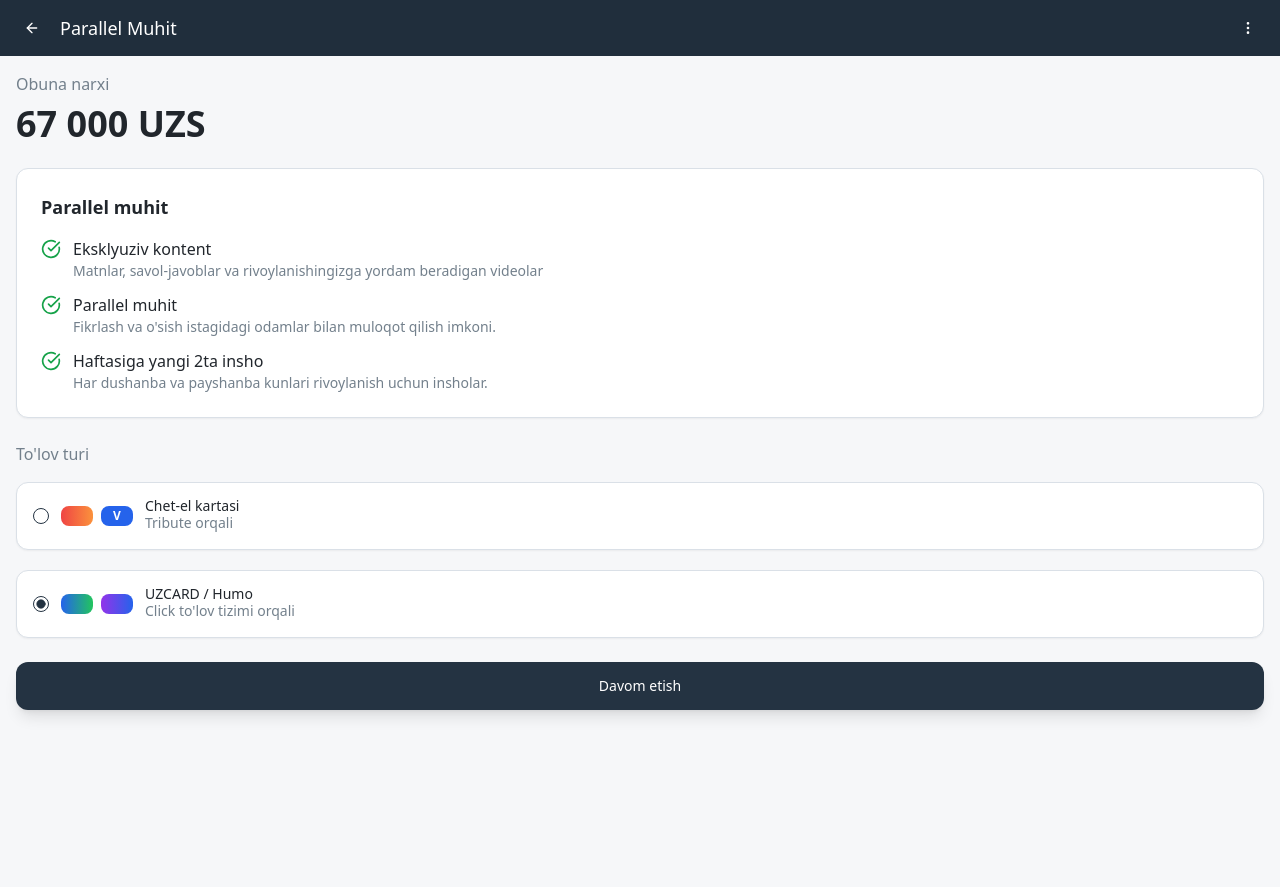
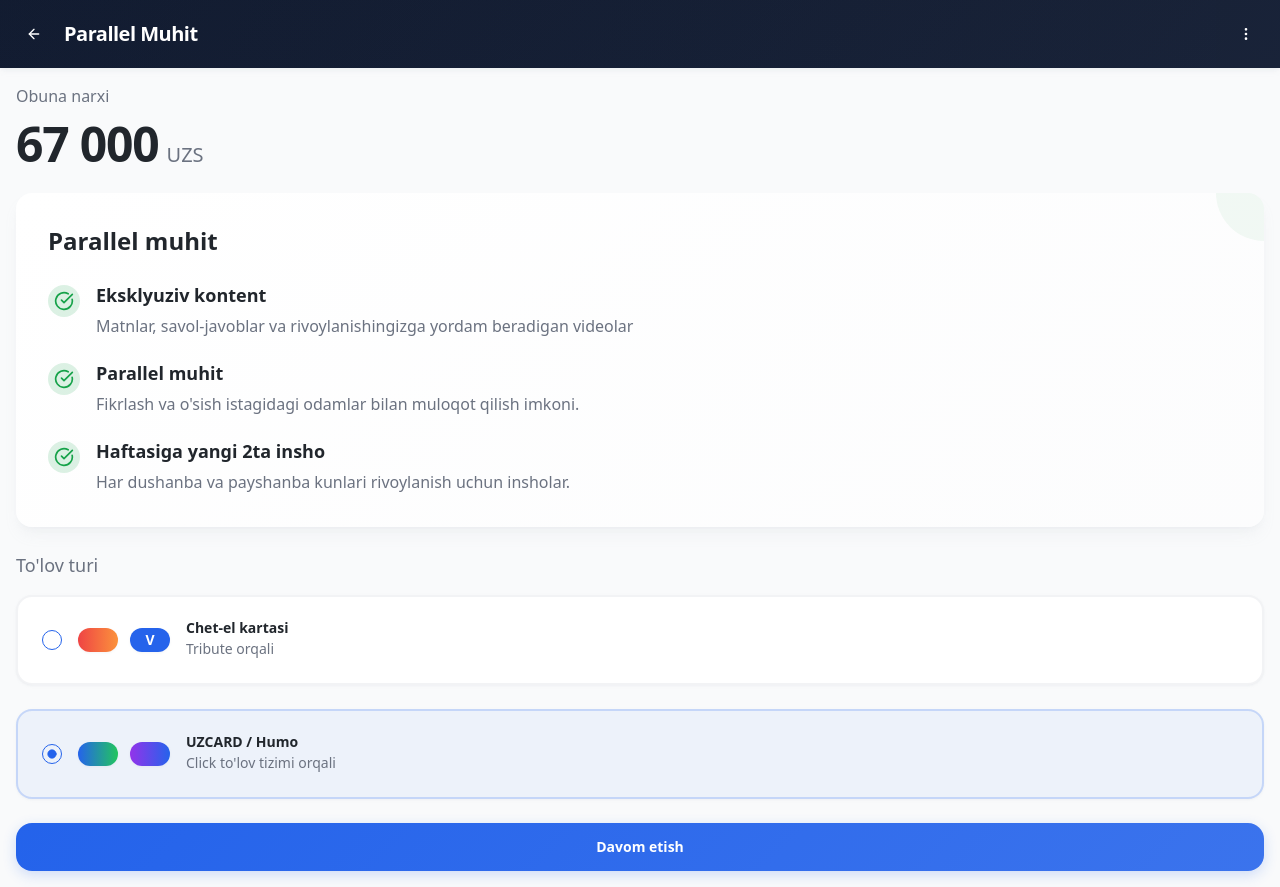
Before and after one commit to dxazratqulov/responsive-app-builder, a React (Vite) app: page / in a window 1280 px wide. Both pictures are taken after a click on the button "Ha". Before the commit the page ends 800 px from the top, so only its background shows below. Built offline with nearby package versions, Linux system fonts and the light colour scheme.

Commit message:
Refine UI for better UX
Improve the overall look and feel of the UI to be more modern, pleasant, and user-friendly without changing any core functionality.

```diff
--- a/src/components/Header.tsx
+++ b/src/components/Header.tsx
@@ -10,26 +10,29 @@ interface HeaderProps {
 
 export const Header = ({ title, showBack = false, onBack, showMenu = true }: HeaderProps) => {
   return (
-    <header className="bg-header text-header-foreground px-4 py-3 flex items-center justify-between">
-      <div className="flex items-center gap-3">
+    <header className="bg-gradient-header text-header-foreground px-4 py-4 flex items-center justify-between shadow-md relative overflow-hidden">
+      {/* Background gradient overlay */}
+      <div className="absolute inset-0 bg-gradient-to-r from-primary/5 to-transparent pointer-events-none" />
+
+      <div className="flex items-center gap-3 relative z-10">
         {showBack && (
           <Button
             variant="ghost"
             size="icon"
             onClick={onBack}
-            className="text-header-foreground hover:bg-white/10 h-8 w-8"
+            className="text-header-foreground hover:bg-white/15 h-9 w-9 rounded-full transition-all duration-200 hover:scale-105"
           >
             <ArrowLeft className="h-5 w-5" />
           </Button>
         )}
-        <h1 className="text-lg font-medium">{title}</h1>
+        <h1 className="text-xl font-semibold tracking-tight">{title}</h1>
       </div>
 
       {showMenu && (
         <Button
           variant="ghost"
           size="icon"
-          className="text-header-foreground hover:bg-white/10 h-8 w-8"
+          className="text-header-foreground hover:bg-white/15 h-9 w-9 rounded-full transition-all duration-200 hover:scale-105 relative z-10"
         >
           <MoreVertical className="h-5 w-5" />
         </Button>
--- a/src/components/PrimaryButton.tsx
+++ b/src/components/PrimaryButton.tsx
@@ -25,11 +25,13 @@ export const PrimaryButton = ({
       onClick={onClick}
       disabled={disabled}
       className={cn(
-        "w-full bg-primary hover:bg-primary-hover text-primary-foreground font-medium py-6 rounded-xl shadow-lg transition-all duration-200 hover:shadow-xl disabled:opacity-50",
+        "w-full bg-gradient-primary hover:shadow-button-hover text-primary-foreground font-semibold py-6 rounded-2xl shadow-button transition-all duration-300 hover:scale-[1.02] active:scale-[0.98] disabled:opacity-50 disabled:hover:scale-100 relative overflow-hidden group",
         className
       )}
     >
-      {children}
+      {/* Shine effect */}
+      <div className="absolute inset-0 bg-gradient-to-r from-transparent via-white/20 to-transparent transform -skew-x-12 -translate-x-full group-hover:translate-x-full transition-transform duration-700 ease-out" />
+      <span className="relative z-10">{children}</span>
     </Button>
   );
 };
--- a/src/index.css
+++ b/src/index.css
@@ -8,69 +8,87 @@ All colors MUST be HSL.
 
 @layer base {
   :root {
-    /* App Background Colors */
-    --background: 215 24% 97%;
+    /* App Background Colors - Modern gradients */
+    --background: 220 15% 98%;
+    --background-secondary: 220 10% 96%;
     --foreground: 210 15% 15%;
 
-    /* Card Colors */
+    /* Card Colors - Enhanced with subtle gradients */
     --card: 0 0% 100%;
     --card-foreground: 210 15% 15%;
+    --card-accent: 220 20% 99%;
 
     /* Popover Colors */
     --popover: 0 0% 100%;
     --popover-foreground: 210 15% 15%;
 
-    /* Primary Navy Theme */
-    --primary: 210 30% 20%;
+    /* Primary - Modern blue gradient */
+    --primary: 221 83% 53%;
     --primary-foreground: 0 0% 100%;
-    --primary-hover: 210 30% 25%;
+    --primary-hover: 221 83% 58%;
+    --primary-light: 221 60% 90%;
+    --primary-dark: 221 83% 43%;
 
-    /* Secondary Light Theme */
-    --secondary: 210 20% 95%;
+    /* Secondary - Sophisticated grays */
+    --secondary: 220 15% 96%;
     --secondary-foreground: 210 15% 15%;
+    --secondary-hover: 220 15% 94%;
 
-    /* Muted Colors */
-    --muted: 210 20% 96%;
-    --muted-foreground: 210 10% 50%;
+    /* Muted Colors - Better contrast */
+    --muted: 220 13% 95%;
+    --muted-foreground: 220 9% 46%;
 
-    /* Accent Colors */
-    --accent: 210 20% 95%;
+    /* Accent Colors - Subtle highlights */
+    --accent: 220 13% 95%;
     --accent-foreground: 210 15% 15%;
+    --accent-hover: 220 13% 92%;
 
     /* Destructive Colors */
     --destructive: 0 84% 60%;
     --destructive-foreground: 0 0% 100%;
 
-    /* Border and Input */
-    --border: 210 20% 88%;
-    --input: 210 20% 88%;
-    --ring: 210 30% 20%;
+    /* Border and Input - More refined */
+    --border: 220 13% 91%;
+    --input: 220 13% 91%;
+    --input-focus: 221 83% 53%;
+    --ring: 221 83% 53%;
 
-    /* Success Colors */
+    /* Success Colors - Fresh green */
     --success: 142 76% 36%;
     --success-foreground: 0 0% 100%;
+    --success-light: 142 40% 85%;
 
-    /* Warning Colors */
-    --warning: 38 92% 50%;
+    /* Warning Colors - Warm orange */
+    --warning: 32 95% 44%;
     --warning-foreground: 0 0% 100%;
+    --warning-light: 32 60% 90%;
 
-    /* Header specific */
-    --header-bg: 210 30% 18%;
+    /* Header - Modern gradient */
+    --header-bg: 221 39% 11%;
     --header-foreground: 0 0% 100%;
 
-    /* Radius */
-    --radius: 12px;
+    /* Radius - More modern */
+    --radius: 16px;
 
-    /* Gradients */
-    --gradient-primary: linear-gradient(135deg, hsl(210 30% 20%), hsl(210 30% 25%));
-    --gradient-card: linear-gradient(145deg, hsl(0 0% 100%), hsl(210 20% 98%));
+    /* Enhanced Gradients */
+    --gradient-primary: linear-gradient(135deg, hsl(221 83% 53%) 0%, hsl(221 83% 58%) 100%);
+    --gradient-secondary: linear-gradient(135deg, hsl(220 15% 96%) 0%, hsl(220 13% 95%) 100%);
+    --gradient-card: linear-gradient(145deg, hsl(0 0% 100%) 0%, hsl(220 20% 99%) 100%);
+    --gradient-header: linear-gradient(135deg, hsl(221 39% 11%) 0%, hsl(221 39% 16%) 100%);
+    --gradient-warning: linear-gradient(135deg, hsl(38 92% 50%) 0%, hsl(32 95% 44%) 100%);
 
-    /* Shadows */
-    --shadow-card: 0 2px 10px -2px hsl(210 10% 50% / 0.1);
-    --shadow-button: 0 2px 8px -2px hsl(210 30% 20% / 0.2);
+    /* Enhanced Shadows */
+    --shadow-xs: 0 1px 2px 0 hsl(220 13% 69% / 0.05);
+    --shadow-sm: 0 1px 3px 0 hsl(220 13% 69% / 0.1), 0 1px 2px -1px hsl(220 13% 69% / 0.1);
+    --shadow-md: 0 4px 6px -1px hsl(220 13% 69% / 0.1), 0 2px 4px -2px hsl(220 13% 69% / 0.1);
+    --shadow-lg: 0 10px 15px -3px hsl(220 13% 69% / 0.1), 0 4px 6px -4px hsl(220 13% 69% / 0.1);
+    --shadow-card: 0 4px 6px -1px hsl(220 13% 69% / 0.05), 0 2px 4px -2px hsl(220 13% 69% / 0.05);
+    --shadow-button: 0 4px 14px 0 hsl(221 83% 53% / 0.2);
+    --shadow-button-hover: 0 6px 20px 0 hsl(221 83% 53% / 0.25);
 
-    /* Animations */
+    /* Smooth Animations */
     --transition-smooth: all 0.2s cubic-bezier(0.4, 0, 0.2, 1);
+    --transition-bounce: all 0.3s cubic-bezier(0.68, -0.55, 0.265, 1.55);
 
     --sidebar-background: 0 0% 98%;
 
--- a/src/pages/Index.tsx
+++ b/src/pages/Index.tsx
@@ -50,20 +50,27 @@ const Index = () => {
         />
 
         {/* Subscription Renewal Prompt */}
-        <Card className="p-6 bg-card border-2 border-warning/20">
-          <div className="text-center space-y-4">
-            <h3 className="text-lg font-semibold text-foreground">Obunani yangilaysizmi?</h3>
+        <Card className="p-8 bg-gradient-warning border-0 shadow-lg relative overflow-hidden animate-scale-in">
+          {/* Decorative elements */}
+          <div className="absolute -top-4 -right-4 w-20 h-20 bg-white/10 rounded-full" />
+          <div className="absolute -bottom-2 -left-2 w-16 h-16 bg-white/5 rounded-full" />
 
-            <div className="flex gap-3">
+          <div className="text-center space-y-6 relative z-10">
+            <div className="space-y-2">
+              <h3 className="text-xl font-bold text-warning-foreground">Obunani yangilaysizmi?</h3>
+              <p className="text-warning-foreground/90 text-sm">Sizning obunangiz tugash arafasida</p>
+            </div>
+
+            <div className="flex gap-4">
               <PrimaryButton
-                className="flex-1 bg-primary hover:bg-primary-hover"
+                className="flex-1 bg-card hover:bg-card-accent text-foreground shadow-md hover:shadow-lg border border-white/20"
                 onClick={() => handleNavigation("subscription")}
               >
                 Ha
               </PrimaryButton>
               <Button
                 variant="outline"
-                className="flex-1 py-6 border-2 hover:bg-muted"
+                className="flex-1 py-6 border-2 border-white/30 text-warning-foreground hover:bg-white/10 hover:border-white/40 rounded-2xl font-semibold transition-all duration-200 hover:scale-[1.02]"
                 onClick={() => {}}
               >
                 Yo'q
@@ -108,72 +115,88 @@ const Index = () => {
       <Header title="Parallel Muhit" showBack={true} onBack={handleBack} />
 
       <div className="p-4 space-y-6">
-        <div className="space-y-2">
-          <p className="text-muted-foreground">Obuna narxi</p>
-          <p className="text-4xl font-bold text-foreground">67 000 UZS</p>
+        <div className="space-y-4">
+          <div className="space-y-3">
+            <p className="text-muted-foreground font-medium">Obuna narxi</p>
+            <div className="flex items-baseline gap-2">
+              <span className="text-5xl font-bold text-foreground tracking-tight">67 000</span>
+              <span className="text-xl text-muted-foreground font-medium">UZS</span>
             </div>
-
-        <Card className="p-6 space-y-4">
-          <h3 className="text-lg font-semibold text-foreground">Parallel muhit</h3>
-
-          <div className="space-y-3">
-            <div className="flex items-start gap-3">
-              <CheckCircle className="h-5 w-5 text-success mt-0.5 flex-shrink-0" />
-              <div>
-                <p className="font-medium text-foreground">Eksklyuziv kontent</p>
-                <p className="text-sm text-muted-foreground">Matnlar, savol-javoblar va rivoylanishingizga yordam beradigan videolar</p>
           </div>
         </div>
 
-            <div className="flex items-start gap-3">
-              <CheckCircle className="h-5 w-5 text-success mt-0.5 flex-shrink-0" />
-              <div>
-                <p className="font-medium text-foreground">Parallel muhit</p>
-                <p className="text-sm text-muted-foreground">Fikrlash va o'sish istagidagi odamlar bilan muloqot qilish imkoni.</p>
+        <Card className="p-8 bg-gradient-card shadow-lg border-0 relative overflow-hidden">
+          {/* Decorative background */}
+          <div className="absolute top-0 right-0 w-24 h-24 bg-success/5 rounded-full -translate-y-12 translate-x-12" />
+
+          <div className="space-y-6 relative z-10">
+            <h3 className="text-2xl font-bold text-foreground">Parallel muhit</h3>
+
+            <div className="space-y-5">
+              <div className="flex items-start gap-4">
+                <div className="w-8 h-8 rounded-full bg-success/15 flex items-center justify-center flex-shrink-0 mt-1">
+                  <CheckCircle className="h-5 w-5 text-success" />
+                </div>
+                <div className="space-y-1">
+                  <p className="font-semibold text-foreground text-lg">Eksklyuziv kontent</p>
+                  <p className="text-muted-foreground leading-relaxed">Matnlar, savol-javoblar va rivoylanishingizga yordam beradigan videolar</p>
                 </div>
               </div>
 
-            <div className="flex items-start gap-3">
-              <CheckCircle className="h-5 w-5 text-success mt-0.5 flex-shrink-0" />
-              <div>
-                <p className="font-medium text-foreground">Haftasiga yangi 2ta insho</p>
-                <p className="text-sm text-muted-foreground">Har dushanba va payshanba kunlari rivoylanish uchun insholar.</p>
+              <div className="flex items-start gap-4">
+                <div className="w-8 h-8 rounded-full bg-success/15 flex items-center justify-center flex-shrink-0 mt-1">
+                  <CheckCircle className="h-5 w-5 text-success" />
+                </div>
+                <div className="space-y-1">
+                  <p className="font-semibold text-foreground text-lg">Parallel muhit</p>
+                  <p className="text-muted-foreground leading-relaxed">Fikrlash va o'sish istagidagi odamlar bilan muloqot qilish imkoni.</p>
+                </div>
+              </div>
+
+              <div className="flex items-start gap-4">
+                <div className="w-8 h-8 rounded-full bg-success/15 flex items-center justify-center flex-shrink-0 mt-1">
+                  <CheckCircle className="h-5 w-5 text-success" />
+                </div>
+                <div className="space-y-1">
+                  <p className="font-semibold text-foreground text-lg">Haftasiga yangi 2ta insho</p>
+                  <p className="text-muted-foreground leading-relaxed">Har dushanba va payshanba kunlari rivoylanish uchun insholar.</p>
+                </div>
               </div>
             </div>
           </div>
         </Card>
 
-        <div>
-          <p className="text-muted-foreground mb-4">To'lov turi</p>
-          <RadioGroup defaultValue="uzcard" className="space-y-3">
-            <Card className="p-4">
-              <div className="flex items-center space-x-3">
-                <RadioGroupItem value="foreign" id="foreign" />
-                <Label htmlFor="foreign" className="flex items-center gap-3 cursor-pointer flex-1">
-                  <div className="flex items-center gap-2">
-                    <div className="w-8 h-5 bg-gradient-to-r from-red-500 to-orange-400 rounded-sm"></div>
-                    <div className="w-8 h-5 bg-blue-600 rounded-sm flex items-center justify-center">
-                      <span className="text-white text-xs font-bold">V</span>
+        <div className="space-y-4">
+          <p className="text-muted-foreground font-medium text-lg">To'lov turi</p>
+          <RadioGroup defaultValue="uzcard" className="space-y-4">
+            <Card className="p-6 border-2 border-border/50 hover:border-primary/30 hover:shadow-md transition-all duration-200 hover:scale-[1.01] group">
+              <div className="flex items-center space-x-4">
+                <RadioGroupItem value="foreign" id="foreign" className="w-5 h-5" />
+                <Label htmlFor="foreign" className="flex items-center gap-4 cursor-pointer flex-1">
+                  <div className="flex items-center gap-3">
+                    <div className="w-10 h-6 bg-gradient-to-r from-red-500 to-orange-400 rounded-md shadow-sm"></div>
+                    <div className="w-10 h-6 bg-blue-600 rounded-md flex items-center justify-center shadow-sm">
+                      <span className="text-white text-sm font-bold">V</span>
                     </div>
                   </div>
-                  <div>
-                    <p className="font-medium">Chet-el kartasi</p>
+                  <div className="space-y-1">
+                    <p className="font-semibold text-foreground">Chet-el kartasi</p>
                     <p className="text-sm text-muted-foreground">Tribute orqali</p>
                   </div>
                 </Label>
               </div>
             </Card>
 
-            <Card className="p-4">
-              <div className="flex items-center space-x-3">
-                <RadioGroupItem value="uzcard" id="uzcard" />
-                <Label htmlFor="uzcard" className="flex items-center gap-3 cursor-pointer flex-1">
-                  <div className="flex items-center gap-2">
-                    <div className="w-8 h-5 bg-gradient-to-r from-blue-600 to-green-500 rounded-sm"></div>
-                    <div className="w-8 h-5 bg-gradient-to-r from-purple-600 to-blue-600 rounded-sm"></div>
+            <Card className="p-6 border-2 border-primary/20 bg-primary/5 hover:border-primary/40 hover:shadow-md transition-all duration-200 hover:scale-[1.01] group">
+              <div className="flex items-center space-x-4">
+                <RadioGroupItem value="uzcard" id="uzcard" className="w-5 h-5" />
+                <Label htmlFor="uzcard" className="flex items-center gap-4 cursor-pointer flex-1">
+                  <div className="flex items-center gap-3">
+                    <div className="w-10 h-6 bg-gradient-to-r from-blue-600 to-green-500 rounded-md shadow-sm"></div>
+                    <div className="w-10 h-6 bg-gradient-to-r from-purple-600 to-blue-600 rounded-md shadow-sm"></div>
                   </div>
-                  <div>
-                    <p className="font-medium">UZCARD / Humo</p>
+                  <div className="space-y-1">
+                    <p className="font-semibold text-foreground">UZCARD / Humo</p>
                     <p className="text-sm text-muted-foreground">Click to'lov tizimi orqali</p>
                   </div>
                 </Label>
@@ -194,40 +217,46 @@ const Index = () => {
       <Header title="Parallel Muhit" showBack={true} onBack={handleBack} />
 
       <div className="p-4 space-y-6">
-        <h2 className="text-xl font-semibold text-foreground">Bank kartasi ma'lumotlarini kiriting</h2>
+        <div className="space-y-6">
+          <h2 className="text-2xl font-bold text-foreground">Bank kartasi ma'lumotlarini kiriting</h2>
 
-        <div className="space-y-4">
-          <div>
+          <div className="space-y-5">
+            <div className="space-y-3">
+              <label className="text-sm font-medium text-muted-foreground">Karta raqami</label>
               <Input
                 placeholder="0000 0000 0000 0000"
-              className="text-lg py-6 rounded-xl border-2"
+                className="text-lg py-7 rounded-2xl border-2 focus:border-primary/50 transition-all duration-200 bg-card-accent"
               />
             </div>
 
-          <div>
+            <div className="space-y-3">
+              <label className="text-sm font-medium text-muted-foreground">Amal qilish muddati</label>
               <Input
                 placeholder="MM/YY"
-              className="text-lg py-6 rounded-xl border-2"
+                className="text-lg py-7 rounded-2xl border-2 focus:border-primary/50 transition-all duration-200 bg-card-accent"
               />
             </div>
           </div>
+        </div>
 
-        <div className="text-center text-sm text-muted-foreground space-y-2">
+        <Card className="p-6 bg-gradient-secondary border-0 shadow-card">
+          <div className="text-center text-sm text-muted-foreground space-y-2 leading-relaxed">
             <p>Xavfsizlik maqsadida sizning bank kartangiz</p>
             <p>ma'lumotlari Click xizmatining serverlarida</p>
             <p>saqlanadi. Sizning shaxsingizga oid hech qanday</p>
-          <p>ma'lumot saqlamaydi. <span className="text-primary underline">Click ofertasi</span></p>
+            <p>ma'lumot saqlamaydi. <span className="text-primary underline font-medium">Click ofertasi</span></p>
           </div>
 
-        <div className="flex items-center justify-center gap-2 mt-8">
-          <span className="text-sm text-muted-foreground">Powered by</span>
-          <div className="flex items-center gap-1">
-            <div className="w-6 h-6 bg-primary rounded-full flex items-center justify-center">
-              <div className="w-3 h-3 bg-white rounded-full"></div>
+          <div className="flex items-center justify-center gap-3 mt-6">
+            <span className="text-sm text-muted-foreground font-medium">Powered by</span>
+            <div className="flex items-center gap-2">
+              <div className="w-7 h-7 bg-primary rounded-full flex items-center justify-center shadow-sm">
+                <div className="w-3.5 h-3.5 bg-white rounded-full"></div>
               </div>
-            <span className="font-bold text-primary">click</span>
+              <span className="font-bold text-primary text-lg">click</span>
             </div>
           </div>
+        </Card>
 
         <PrimaryButton>
           Kodini olish
--- a/tailwind.config.ts
+++ b/tailwind.config.ts
@@ -22,16 +22,22 @@ export default {
 				border: 'hsl(var(--border))',
 				input: 'hsl(var(--input))',
 				ring: 'hsl(var(--ring))',
-				background: 'hsl(var(--background))',
+				background: {
+					DEFAULT: 'hsl(var(--background))',
+					secondary: 'hsl(var(--background-secondary))'
+				},
 				foreground: 'hsl(var(--foreground))',
 				primary: {
 					DEFAULT: 'hsl(var(--primary))',
 					foreground: 'hsl(var(--primary-foreground))',
-					hover: 'hsl(var(--primary-hover))'
+					hover: 'hsl(var(--primary-hover))',
+					light: 'hsl(var(--primary-light))',
+					dark: 'hsl(var(--primary-dark))'
 				},
 				secondary: {
 					DEFAULT: 'hsl(var(--secondary))',
-					foreground: 'hsl(var(--secondary-foreground))'
+					foreground: 'hsl(var(--secondary-foreground))',
+					hover: 'hsl(var(--secondary-hover))'
 				},
 				destructive: {
 					DEFAULT: 'hsl(var(--destructive))',
@@ -43,7 +49,8 @@ export default {
 				},
 				accent: {
 					DEFAULT: 'hsl(var(--accent))',
-					foreground: 'hsl(var(--accent-foreground))'
+					foreground: 'hsl(var(--accent-foreground))',
+					hover: 'hsl(var(--accent-hover))'
 				},
 				popover: {
 					DEFAULT: 'hsl(var(--popover))',
@@ -51,15 +58,18 @@ export default {
 				},
 				card: {
 					DEFAULT: 'hsl(var(--card))',
-					foreground: 'hsl(var(--card-foreground))'
+					foreground: 'hsl(var(--card-foreground))',
+					accent: 'hsl(var(--card-accent))'
 				},
 				success: {
 					DEFAULT: 'hsl(var(--success))',
-					foreground: 'hsl(var(--success-foreground))'
+					foreground: 'hsl(var(--success-foreground))',
+					light: 'hsl(var(--success-light))'
 				},
 				warning: {
 					DEFAULT: 'hsl(var(--warning))',
-					foreground: 'hsl(var(--warning-foreground))'
+					foreground: 'hsl(var(--warning-foreground))',
+					light: 'hsl(var(--warning-light))'
 				},
 				header: {
 					DEFAULT: 'hsl(var(--header-bg))',
@@ -81,6 +91,22 @@ export default {
 				md: 'calc(var(--radius) - 2px)',
 				sm: 'calc(var(--radius) - 4px)'
 			},
+			boxShadow: {
+				xs: 'var(--shadow-xs)',
+				sm: 'var(--shadow-sm)',
+				md: 'var(--shadow-md)',
+				lg: 'var(--shadow-lg)',
+				card: 'var(--shadow-card)',
+				button: 'var(--shadow-button)',
+				'button-hover': 'var(--shadow-button-hover)'
+			},
+			backgroundImage: {
+				'gradient-primary': 'var(--gradient-primary)',
+				'gradient-secondary': 'var(--gradient-secondary)',
+				'gradient-card': 'var(--gradient-card)',
+				'gradient-header': 'var(--gradient-header)',
+				'gradient-warning': 'var(--gradient-warning)'
+			},
 			keyframes: {
 				'accordion-down': {
 					from: {
@@ -97,11 +123,33 @@ export default {
 					to: {
 						height: '0'
 					}
+				},
+				'fade-in': {
+					'0%': {
+						opacity: '0',
+						transform: 'translateY(10px)'
+					},
+					'100%': {
+						opacity: '1',
+						transform: 'translateY(0)'
+					}
+				},
+				'scale-in': {
+					'0%': {
+						transform: 'scale(0.95)',
+						opacity: '0'
+					},
+					'100%': {
+						transform: 'scale(1)',
+						opacity: '1'
+					}
 				}
 			},
 			animation: {
 				'accordion-down': 'accordion-down 0.2s ease-out',
-				'accordion-up': 'accordion-up 0.2s ease-out'
+				'accordion-up': 'accordion-up 0.2s ease-out',
+				'fade-in': 'fade-in 0.3s ease-out',
+				'scale-in': 'scale-in 0.2s ease-out'
 			}
 		}
 	},
```
Also changed, not shown: src/components/BalanceCard.tsx (+10 -6 lines), src/components/MenuItem.tsx (+7 -7 lines). Lines whose indentation alone changed are shown as unchanged.
